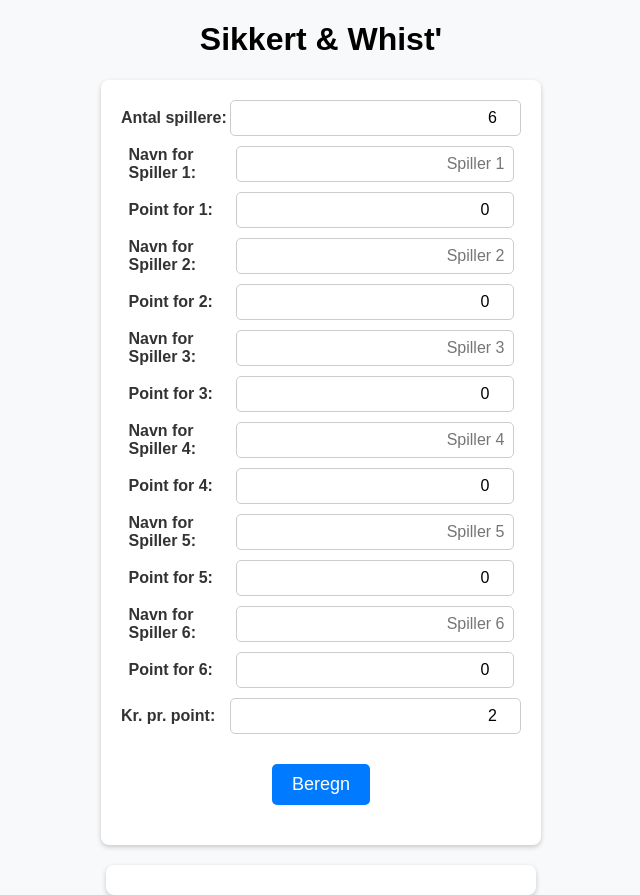
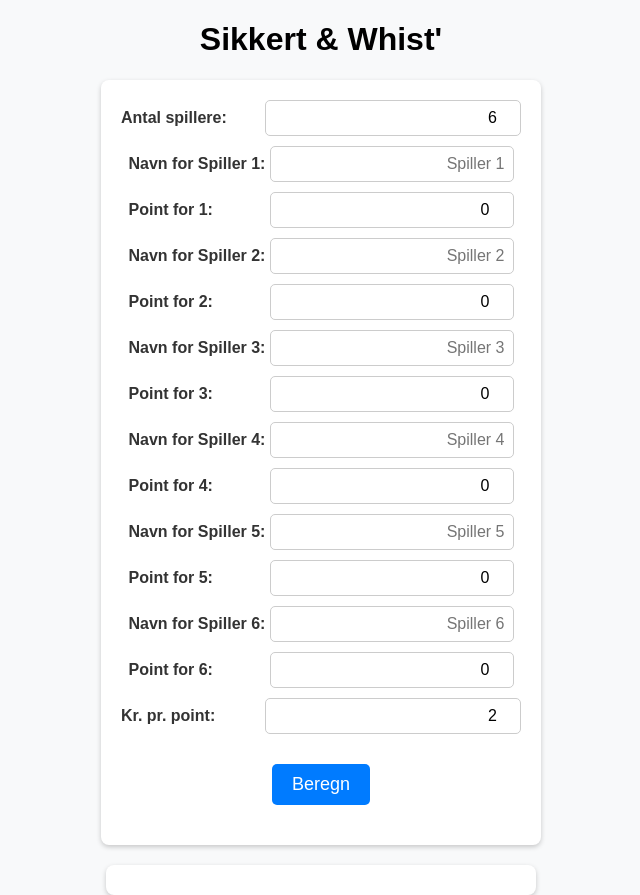
Before and after one commit to oerwood/whist, a Flask app: page / in a window 1280 px wide. Shown: the whole page, without its empty margins (319-959 px from the left). Run offline with Flask 3, Linux system fonts and the light colour scheme.

Commit message:
Update style.css

```diff
--- a/static/style.css
+++ b/static/style.css
@@ -38,9 +38,9 @@ label {
     color: #333;
 }
 
-/* Inputfelter justeret til højre */
+/* Inputfelter justeret til højre og gjort mindre */
 input {
-    width: 100%; /* Gør inputfelterne ens */
+    width: 66%; /* Mindre bredde: 2/3 af den oprindelige størrelse */
     padding: 8px;
     border: 1px solid #ccc;
     border-radius: 5px;
```
